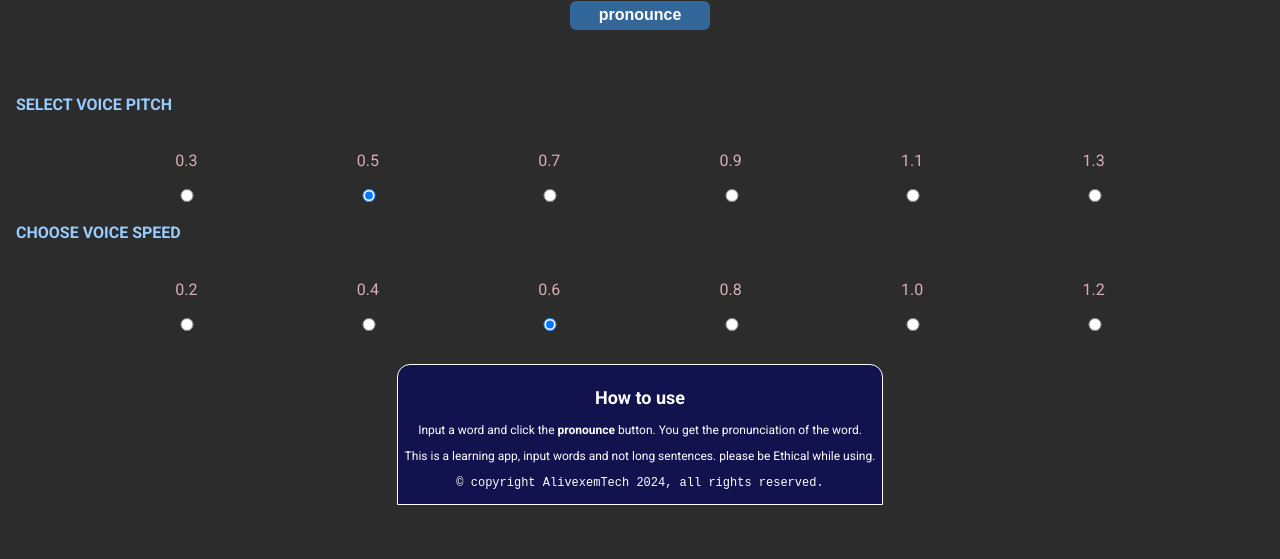
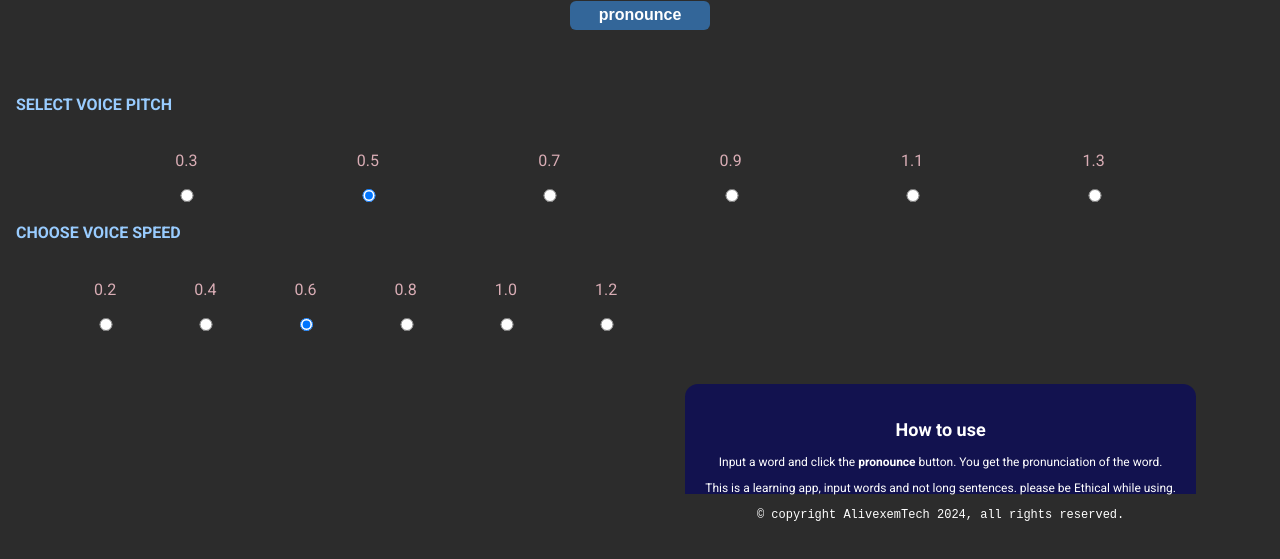
Before and after one commit to Alivexem/Text-to-speech, a plain HTML site: page index.html in a window 1280 px wide. Shown: the part 175-734 px from the top of the page. Drawn offline with Linux system fonts and the light colour scheme.

Commit message:
Update style.css

```diff
--- a/style.css
+++ b/style.css
@@ -9,13 +9,13 @@ body{
 #des{
     background-color: #12124f;
     text-align: center;
-    padding: 7px 7px 14px 7px;
+    padding: 20px;
     border-radius: 13px 13px 0 0;
     margin-top: 100px;
+    height: 70px;
     font-size: 12px;
     color: white;
-    border: 1px solid white;
-    position: fixed;
+    margin: 120px -10px -10px -10px;
 }
 .game2{
     border-radius: 10% 20% 6% 3%;
```
